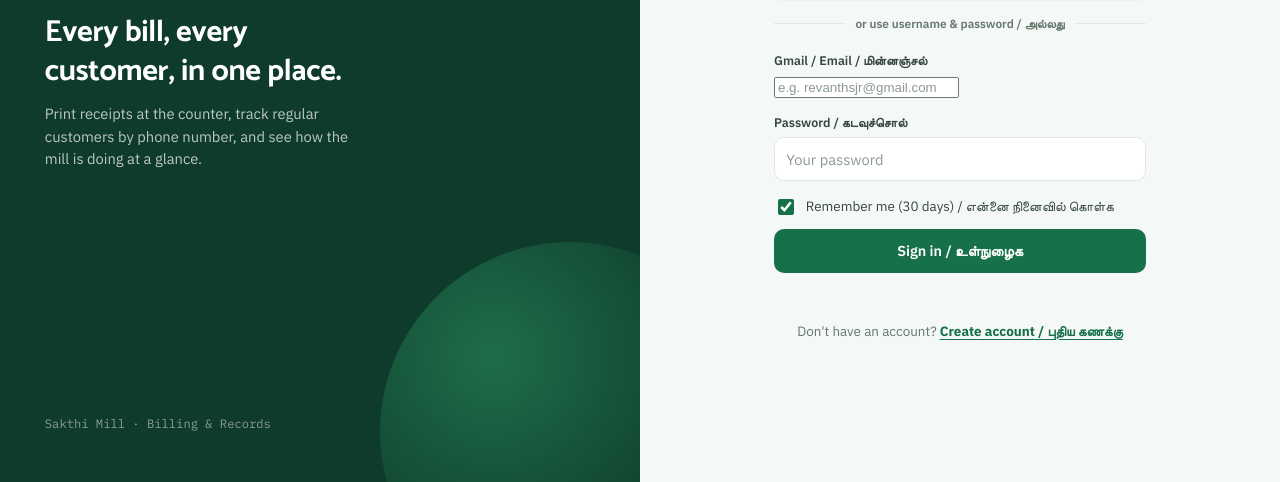
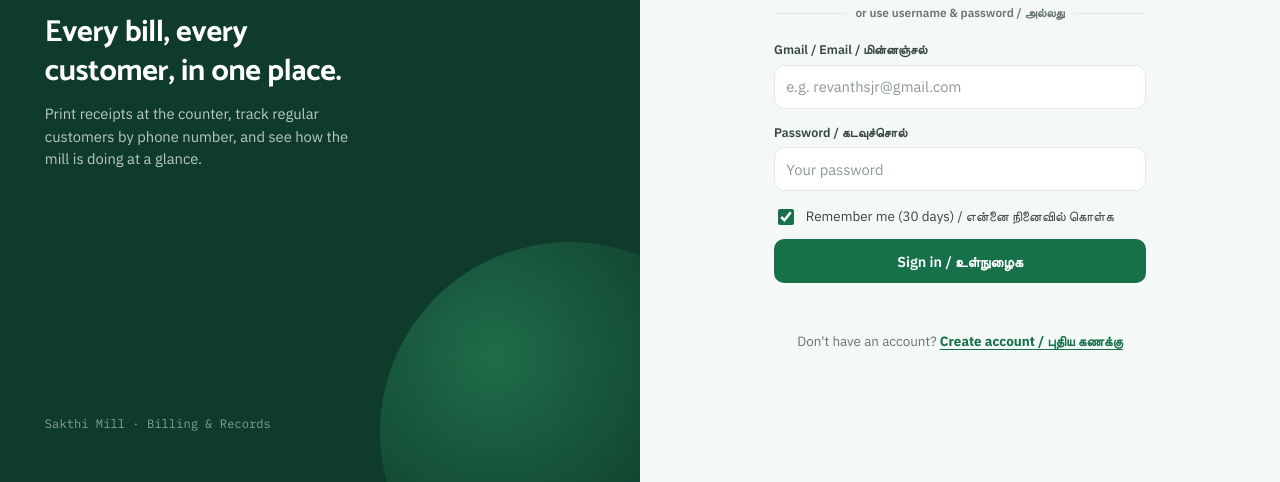
Before and after one commit to revanth-sjr/mavu-mill, a website: page public/login.html in a window 1280 px wide. Shown: the part 318-800 px from the top of the page. Drawn offline with Linux system fonts and the light colour scheme; no server answers.

Commit message:
Style input[type=email] identically to password and text inputs

```diff
--- a/public/styles.css
+++ b/public/styles.css
@@ -354,7 +354,7 @@ label.field-label {
 }
 .field-grid { display: grid; grid-template-columns: 1fr 1fr; gap: 0.7rem; }
 
-input[type="text"], input[type="number"], input[type="tel"],
+input[type="text"], input[type="email"], input[type="number"], input[type="tel"],
 input[type="password"], input[type="search"], select {
   width: 100%;
   min-height: 44px;
@@ -2062,6 +2062,7 @@ select option {
 
 /* Dark mode overrides for controls */
 [data-theme="dark"] input[type="text"],
+[data-theme="dark"] input[type="email"],
 [data-theme="dark"] input[type="number"],
 [data-theme="dark"] input[type="tel"],
 [data-theme="dark"] input[type="password"],
```
